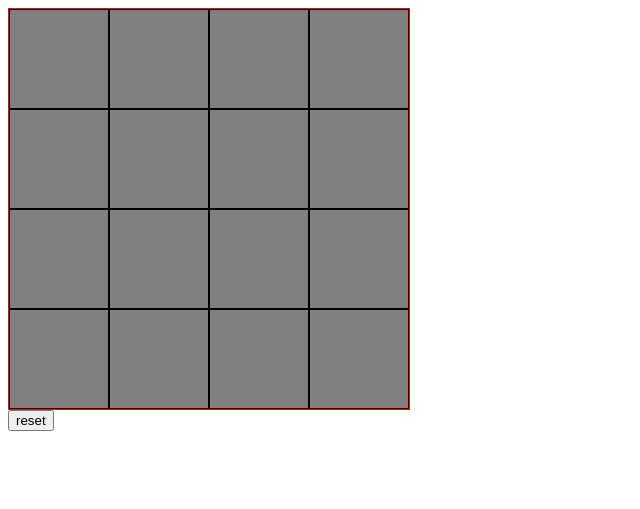
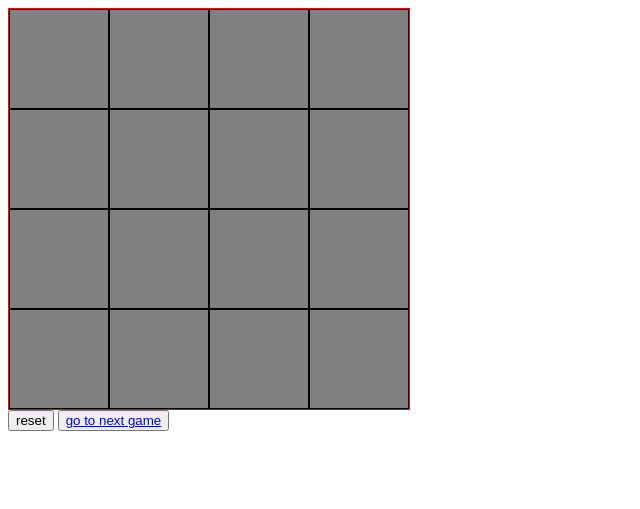
Before and after one commit to MarwAhmed/MarwAhmed.github.io, a plain HTML site: page index.html in a window 1280 px wide. Shown: the whole page, without its empty margins (0-640 px from the left). Drawn offline with Linux system fonts and the light colour scheme.

Commit message:
the tow games

```diff
--- a/index.html
+++ b/index.html
@@ -378,5 +378,6 @@ setupGame();
 
 
 </script>
+<button><a href="ballgame.html">go to next game</a></button>
   </body>
 </html>
```
